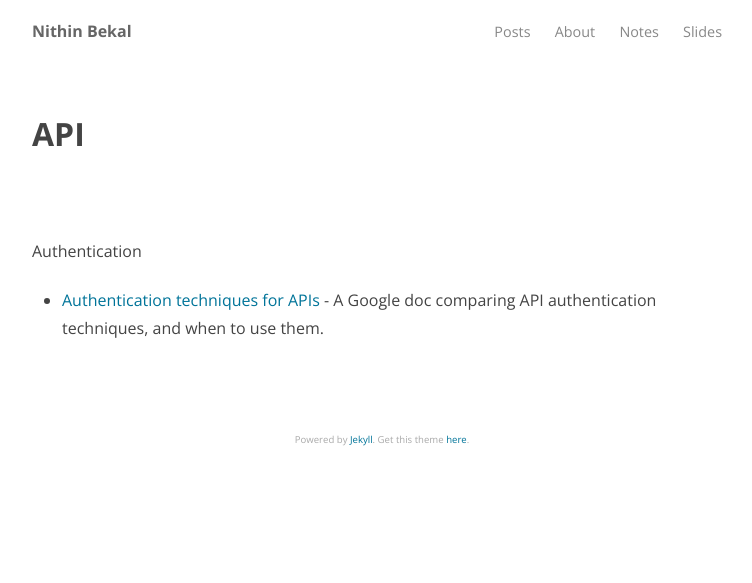
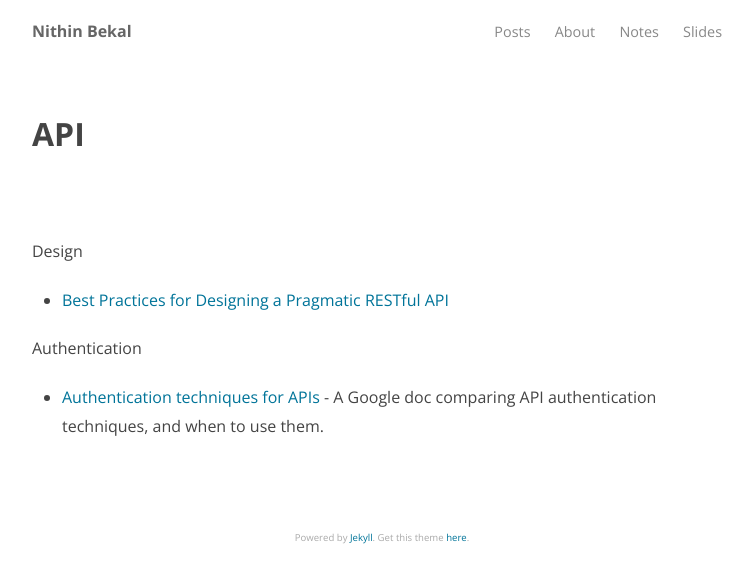
Before and after one commit to nithinbekal/nithinbekal.github.io, a Jekyll site: the page built from notes/api.md, in a window 1280 px wide. Shown: the top 583 px of the page, without its empty margins (258-1010 px from the left). Built offline with Jekyll 4.4.1, drawn with Linux system fonts in a browser that asks for light colours.

Commit message:
Add API design best practices bookmark

```diff
--- a/notes/api.md
+++ b/notes/api.md
@@ -4,6 +4,10 @@ title: "API"
 date:  2017-05-09 20:13:53
 ---
 
+Design
+
+- [Best Practices for Designing a Pragmatic RESTful API](http://www.vinaysahni.com/best-practices-for-a-pragmatic-restful-api)
+
 Authentication
 
 - [Authentication techniques for APIs](https://docs.google.com/spreadsheets/d/1tAX5ZJzluilhoYKjra-uHbMCZraaQkqIHl3RIQ8mVkM/htmlview?sle=true#gid=0) -
```
